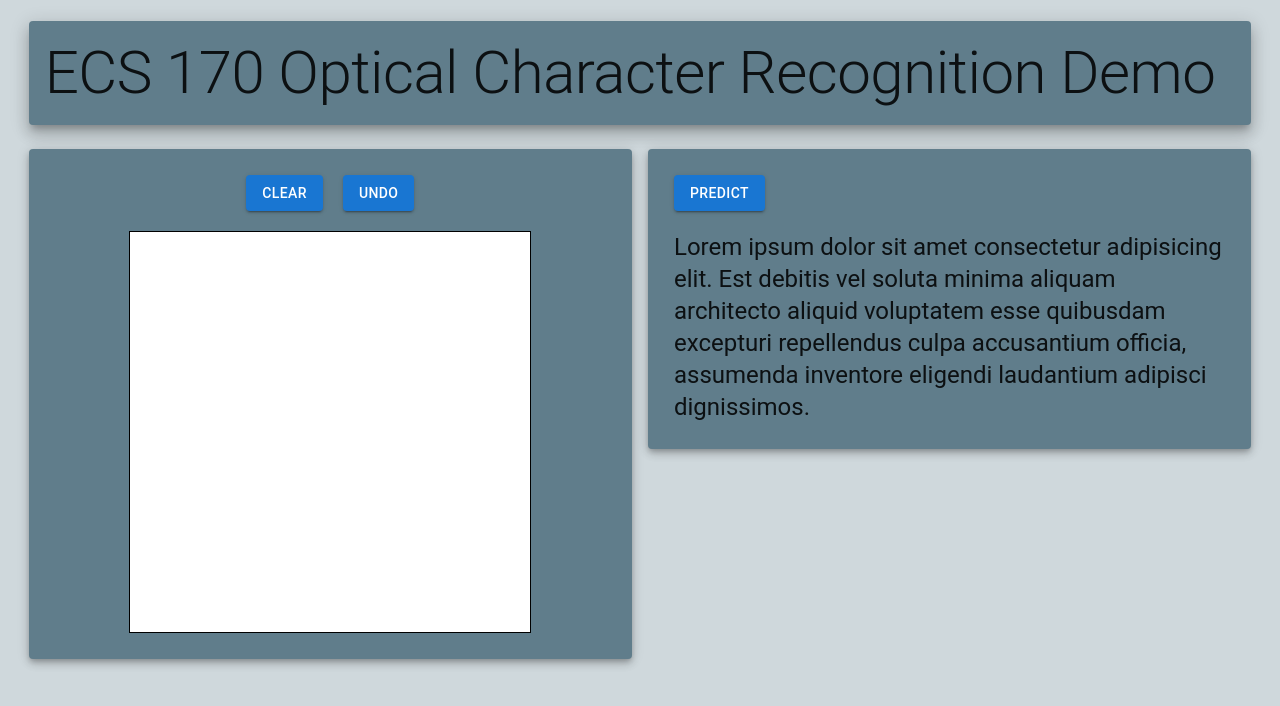
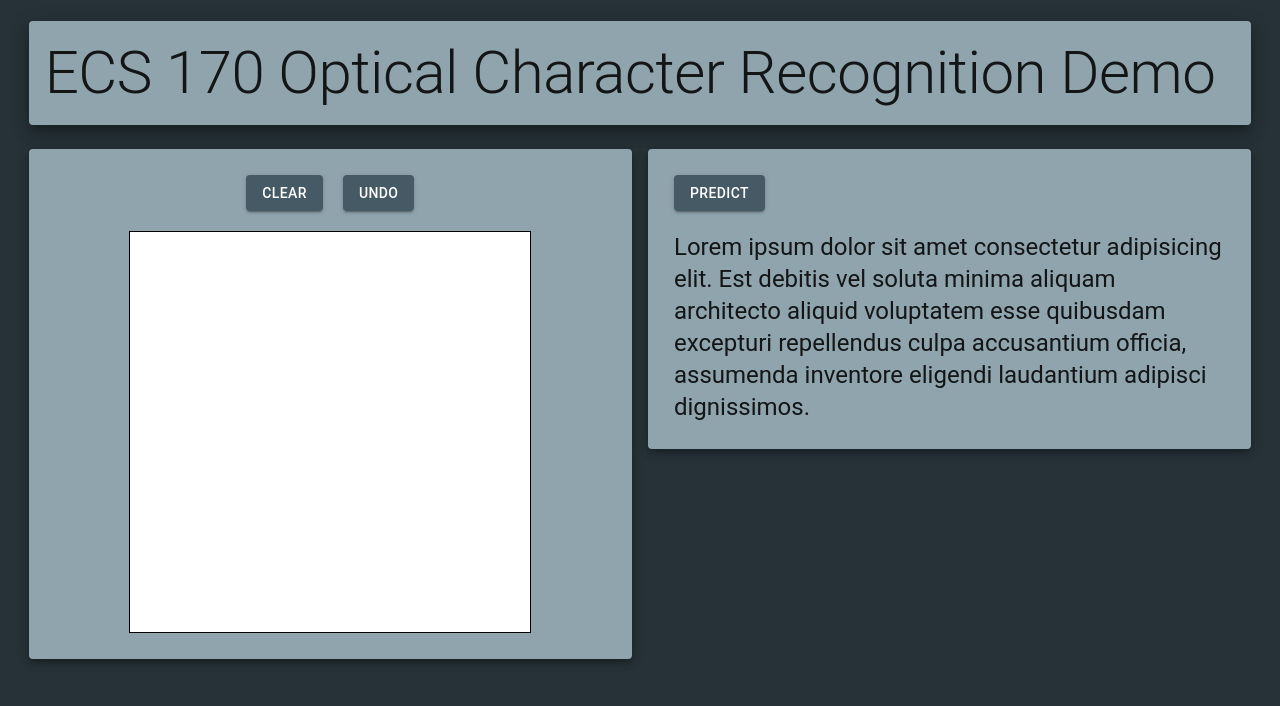
Before and after one commit to Carson1829/OCR-project, a Next.js app: page / in a window 1280 px wide. Shown: the top 706 px of the page. Built offline with nearby package versions, Linux system fonts and the light colour scheme.

Commit message:
test colors

```diff
--- a/app/components/canvas.tsx
+++ b/app/components/canvas.tsx
@@ -109,12 +109,12 @@ export default function Canvas(props: {size: number}) {
     };
 
     return (
-        <Paper sx={{backgroundColor: blueGrey[500], height: '100%', padding: 2, width: (isMobile ? '100%' : '50%')}} elevation={5}>
+        <Paper sx={{backgroundColor: blueGrey[300], height: '100%', padding: 2, width: (isMobile ? '100%' : '50%')}} elevation={5}>
             <div style={{ display: 'flex', flexDirection: 'row', justifyContent: 'center', alignItems: 'center' }}>
-                <Button variant='contained' sx={{margin: '10px'}} onClick={clear}>
+            <Button variant='contained' sx={{margin: '10px', backgroundColor: blueGrey[700], '&:hover': {backgroundColor: blueGrey[900]}}} onClick={clear}>
                     Clear
                 </Button>
-                <Button variant='contained' sx={{margin: '10px'}} onClick={undo}>
+                <Button variant='contained' sx={{margin: '10px', backgroundColor: blueGrey[700], '&:hover': {backgroundColor: blueGrey[900]}}} onClick={undo}>
                     Undo
                 </Button>
             </div>
--- a/app/globals.css
+++ b/app/globals.css
@@ -1,5 +1,5 @@
 body {
-    background-color: #cfd8dc;
+    background-color: #263238;
 }
 
 @media (max-width: 700px) {
--- a/app/page.tsx
+++ b/app/page.tsx
@@ -2,7 +2,7 @@
 import * as React from 'react';
 import Canvas from './components/canvas';
 import {Box, Paper, Typography, Button, Stack, useMediaQuery} from '@mui/material/';
-import { blueGrey } from '@mui/material/colors';
+import { blueGrey, pink } from '@mui/material/colors';
 import styles from './page.module.css';
 
 export default function Home() {
@@ -11,15 +11,15 @@ export default function Home() {
     return (
         <Box sx={{width: '98%', height: '100%'}} margin={'1%'}>
         <Stack spacing={3} sx={{height: '95%'}} padding={1} justifyContent="center">
-            <Paper sx={{backgroundColor: blueGrey[500] }} elevation={10}>
+            <Paper sx={{backgroundColor: blueGrey[300] }} elevation={10}>
                 <Typography variant="h2" margin={2} className={styles.heading}>
                     ECS 170 Optical Character Recognition Demo
                 </Typography>
             </Paper>
             <Stack direction={isMobile ? 'column' : 'row'} spacing={2} sx={{height: '100%'}} justifyContent="center">
                 <Canvas size={400}></Canvas>
-                <Paper sx={{backgroundColor: blueGrey[500], height: '100%', padding: 2, width: (isMobile ? '100%' : '50%')}} elevation={5}>
-                    <Button variant='contained' sx={{margin: '10px'}}>
+                <Paper sx={{backgroundColor: blueGrey[300], height: '100%', padding: 2, width: (isMobile ? '100%' : '50%')}} elevation={5}>
+                    <Button variant='contained' sx={{margin: '10px', backgroundColor: blueGrey[700], '&:hover': {backgroundColor: blueGrey[900]}}}>
                         Predict
                     </Button>
                     <Typography variant="h5" sx={{margin: '10px'}}>
```
